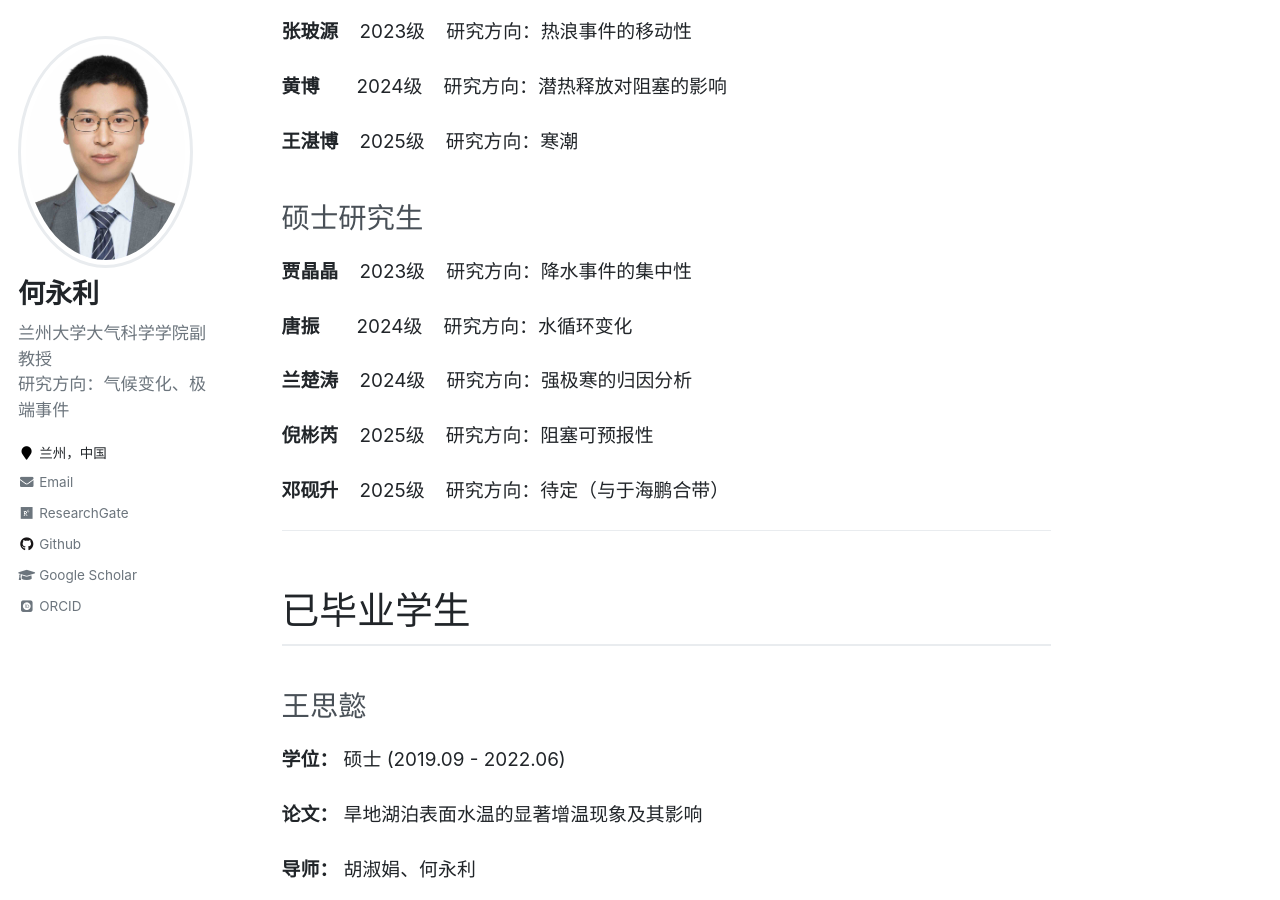
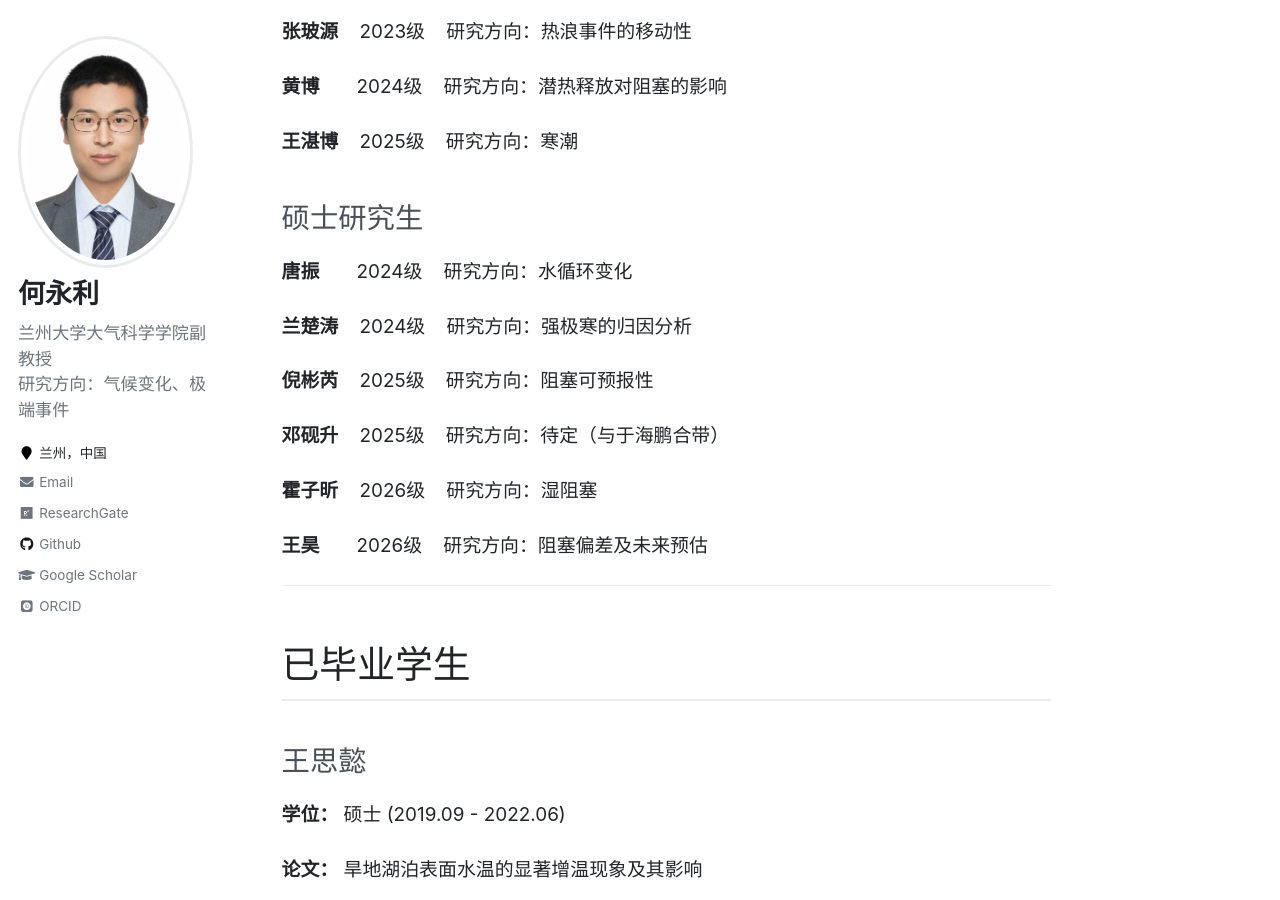
Before and after one commit to heylsitan/heylsitan.github.io, a Jekyll site: the page built from _pages/groups.md, in a window 1280 px wide and 900 px high, scrolled down 357 px. Built offline with Jekyll 4.4.1, drawn with Linux system fonts in a browser that asks for light colours; some web fonts are replaced; some of the changed text lies outside the part shown.

Commit message:
Keep the research group roster accurate for the 2026 cohort
Move Jia Jingjing to the graduated-student section, add the two incoming 2026 master students, normalize roster formatting, and make Huo Zixin spelling consistent on the news page.

Constraint: The user confirmed that 霍子昕 is the correct spelling

Confidence: high

Scope-risk: narrow

Directive: Preserve the confirmed 霍子昕 spelling in future roster and news updates

Tested: Markdown whitespace check and repository-wide name consistency scan

Not-tested: Full local Jekyll build because Bundler 4.0.3 is unavailable on this host

```diff
--- a/_pages/groups.md
+++ b/_pages/groups.md
@@ -16,8 +16,6 @@ author_profile: true
 
 ### 硕士研究生
 
-**贾晶晶** &nbsp;&nbsp; 2023级 &nbsp;&nbsp; 研究方向：降水事件的集中性
-
 **唐振** &nbsp;&nbsp;&nbsp;&nbsp;&nbsp; 2024级 &nbsp;&nbsp; 研究方向：水循环变化
 
 **兰楚涛** &nbsp;&nbsp; 2024级 &nbsp;&nbsp; 研究方向：强极寒的归因分析
@@ -25,6 +23,10 @@ author_profile: true
 **倪彬芮** &nbsp;&nbsp; 2025级 &nbsp;&nbsp; 研究方向：阻塞可预报性
 
 **邓砚升** &nbsp;&nbsp; 2025级 &nbsp;&nbsp; 研究方向：待定（与于海鹏合带）
+
+**霍子昕** &nbsp;&nbsp; 2026级 &nbsp;&nbsp; 研究方向：湿阻塞
+
+**王昊** &nbsp;&nbsp;&nbsp;&nbsp;&nbsp; 2026级 &nbsp;&nbsp; 研究方向：阻塞偏差及未来预估
 
 ---
 
@@ -69,3 +71,13 @@ author_profile: true
 **导师：** 何永利
 
 **去向：** 宝鸡市气象局
+
+### 贾晶晶
+
+**学位：** 硕士 (2023.09 - 2026.06)
+
+**论文：** 青藏高原夏季降水事件时空聚集度变化特征及机理研究
+
+**导师：** 何永利
+
+**去向：** 甘肃省气象局
```
Also changed, not shown: _pages/news.md (+1 -1 lines).
